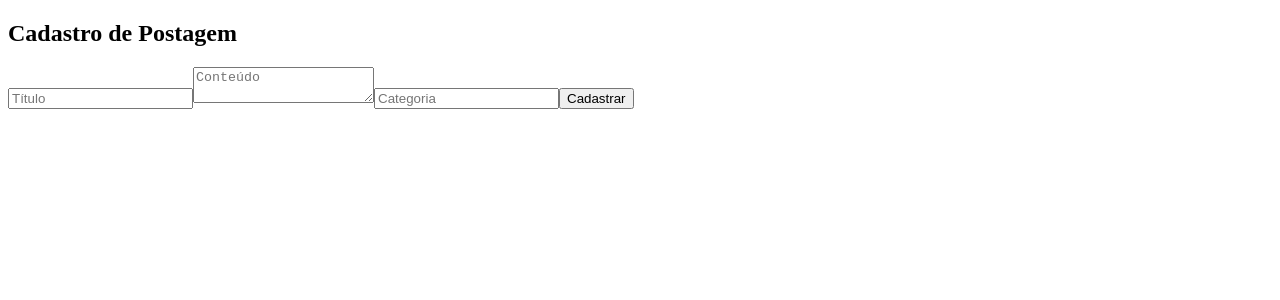
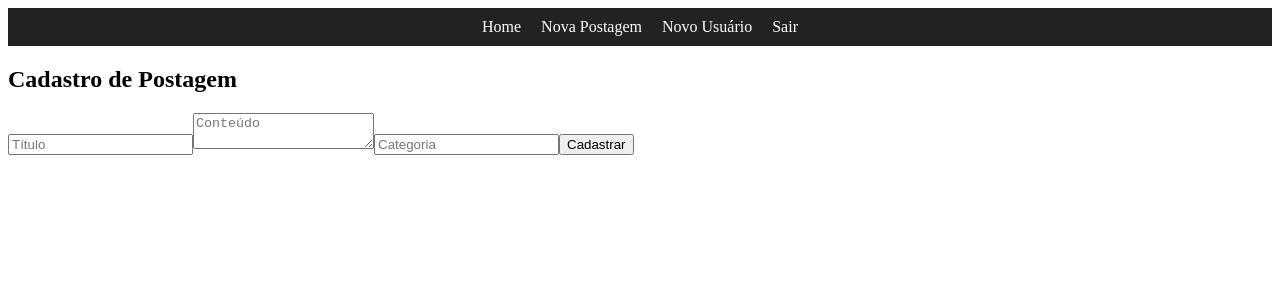
Before and after one commit to Gilvan-R-A/news-website, an Angular app in the folder news-frontend/: page /cadastro-postagem in a window 1280 px wide. Shown: the top 300 px of the page. Built offline with nearby package versions, Linux system fonts and the light colour scheme; sample sign-in values are in the browser's storage.

Commit message:
feat: adds navigation component to the post registration page

```diff
--- a/news-frontend/src/app/components/cadastro-postagem/cadastro-postagem.component.html
+++ b/news-frontend/src/app/components/cadastro-postagem/cadastro-postagem.component.html
@@ -1,3 +1,4 @@
+<app-navbar></app-navbar>
 <div class="form-container">
     <h2>Cadastro de Postagem</h2>
     <form (ngSubmit)="cadastrar()">
--- a/news-frontend/src/app/components/cadastro-postagem/cadastro-postagem.component.ts
+++ b/news-frontend/src/app/components/cadastro-postagem/cadastro-postagem.component.ts
@@ -3,11 +3,12 @@ import { PostagemService } from '../../services/postagem.service';
 import { Postagem } from '../../models/postagem';
 import { FormsModule } from '@angular/forms';
 import { CommonModule } from '@angular/common';
+import { NavbarComponent } from '../navbar/navbar.component';
 
 @Component({
   selector: 'app-cadastro-postagem',
   standalone: true,
-  imports: [CommonModule, FormsModule],
+  imports: [CommonModule, FormsModule, NavbarComponent],
   templateUrl: './cadastro-postagem.component.html',
   styleUrl: './cadastro-postagem.component.scss'
 })
```
